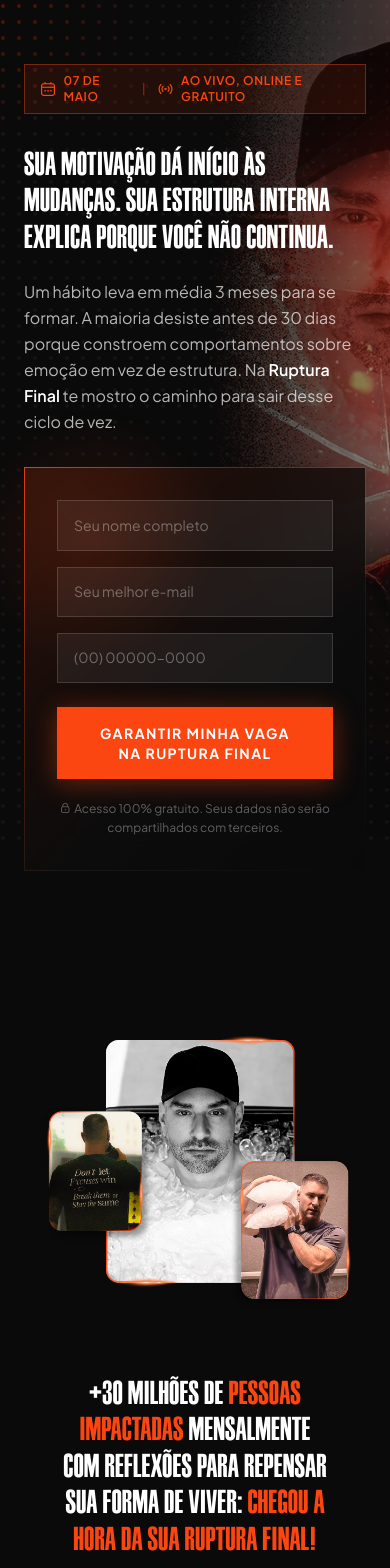
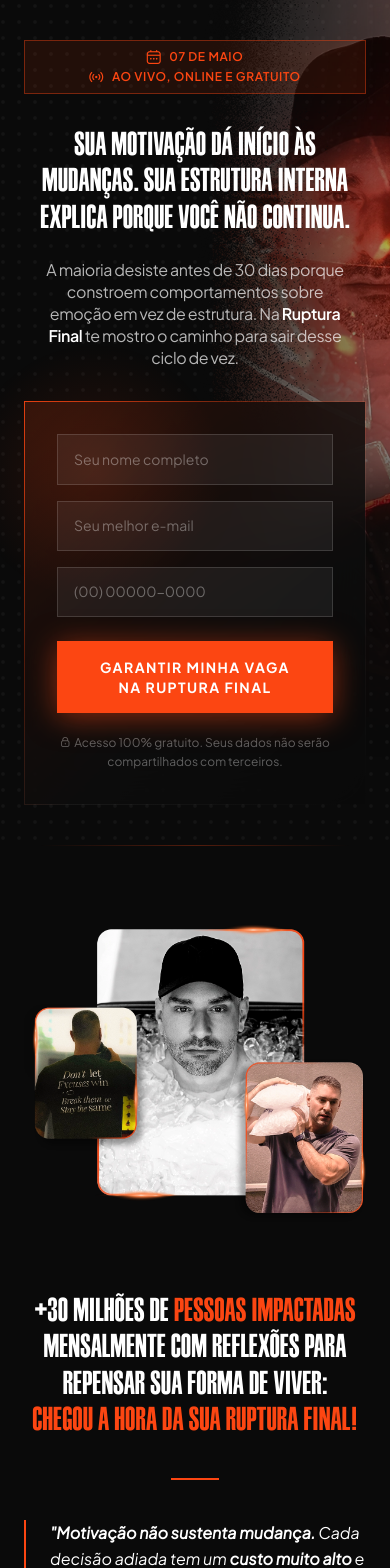
Before and after one commit to criacaondhub/rupturafinal, a React (Vite) app: page / in a window 390 px wide. Shown: the top 1568 px of the page. Built offline with nearby package versions, Linux system fonts and the light colour scheme; a web font is replaced by a local one.

Commit message:
Adequações de Responsividade

```diff
--- a/src/App.tsx
+++ b/src/App.tsx
@@ -44,10 +44,15 @@ export default function App() {
       {/* Conteúdo da página acima do grid */}
       <main className="relative z-10 text-white">
         <Hero />
+        <div className="md:hidden h-px mx-10 bg-gradient-to-r from-transparent via-primary/30 to-transparent" />
         <PorQue />
+        <div className="md:hidden h-px mx-10 bg-gradient-to-r from-transparent via-primary/30 to-transparent" />
         <Mecanismo />
+        <div className="md:hidden h-px mx-10 bg-gradient-to-r from-transparent via-primary/30 to-transparent" />
         <Sobre />
+        <div className="md:hidden h-px mx-10 bg-gradient-to-r from-transparent via-primary/30 to-transparent" />
         <FAQ />
+        <div className="md:hidden h-px mx-10 bg-gradient-to-r from-transparent via-primary/30 to-transparent" />
         <Rodape />
       </main>
     </div>
--- a/src/components/sections/FAQ.tsx
+++ b/src/components/sections/FAQ.tsx
@@ -49,7 +49,7 @@ export default function FAQ() {
   const [open, setOpen] = useState<number | null>(null)
 
   return (
-    <section className="bg-transparent py-20 md:py-32 px-6">
+    <section className="bg-transparent py-14 md:py-32 px-6">
       <div className="max-w-2xl mx-auto">
 
         {/* Título */}
--- a/src/components/sections/Hero.tsx
+++ b/src/components/sections/Hero.tsx
@@ -17,33 +17,45 @@ export default function Hero() {
 
 
       {/* Conteúdo */}
-      <div className="relative z-10 flex flex-col justify-center px-6 py-16 md:px-[5vw] md:py-24 w-full md:w-[48%]">
+      <div className="relative z-10 flex flex-col justify-center px-6 py-10 md:px-[5vw] md:py-24 w-full md:w-[48%]">
 
         {/* Pill */}
         <SectionReveal delay={0.1}>
-          <div className="inline-flex items-center gap-2 border border-primary/40 bg-primary/10 text-primary text-xs font-body font-semibold uppercase tracking-wider px-4 py-2 mb-8">
-            <i className="fi fi-rr-calendar text-sm leading-none" />
-            <span>07 de Maio</span>
-            <span className="text-primary/40 mx-1">|</span>
-            <i className="fi fi-rr-signal-stream text-sm leading-none" />
-            <span>Ao Vivo, Online e Gratuito</span>
+          <div className="flex justify-center md:inline-flex md:justify-start flex-col items-center gap-1 md:flex-row md:gap-2 border border-primary/40 bg-primary/10 text-primary text-xs font-body font-semibold uppercase tracking-wider px-4 py-2 mb-8">
+            <span className="flex items-center gap-2">
+              <i className="fi fi-rr-calendar text-sm leading-none" />
+              <span>07 de Maio</span>
+            </span>
+            <span className="hidden md:inline text-primary/40 mx-1">|</span>
+            <span className="flex items-center gap-2">
+              <i className="fi fi-rr-signal-stream text-sm leading-none" />
+              <span>Ao Vivo, Online e Gratuito</span>
+            </span>
           </div>
         </SectionReveal>
 
         {/* Headline */}
         <SectionReveal delay={0.2}>
-          <h1 className="font-title text-[8.5vw] md:text-[3.54vw] leading-[1.1] text-white mb-6 text-balance uppercase">
+          <h1 className="font-title text-[8.5vw] md:text-[3.54vw] leading-[1.1] text-white mb-6 text-balance uppercase text-center md:text-left">
             {content.headline}
           </h1>
         </SectionReveal>
 
         {/* Subtítulo */}
-        <SectionReveal delay={0.3}>
-          <p className="font-body text-white/70 text-base md:text-[1vw] leading-relaxed mb-8">
+        <SectionReveal delay={0.3} className="max-w-[88%] md:max-w-none mx-auto md:mx-0">
+          <p className="font-body text-white/70 text-base md:text-[1vw] leading-snug md:leading-relaxed tracking-tight md:tracking-normal mb-8 text-center md:text-left">
+            {(content.subtitleMobile
+              ? content.subtitleMobile.map((part, i) =>
+                  part.bold
+                    ? <strong key={i} className="text-white font-semibold md:hidden">{part.text}</strong>
+                    : <span key={i} className="md:hidden">{part.text}</span>
+                )
+              : null
+            )}
             {content.subtitle.map((part, i) =>
               part.bold
-                ? <strong key={i} className="text-white font-semibold">{part.text}</strong>
-                : part.text
+                ? <strong key={`d${i}`} className={content.subtitleMobile ? 'hidden md:inline' : ''}>{part.text}</strong>
+                : <span key={`d${i}`} className={content.subtitleMobile ? 'hidden md:inline' : ''}>{part.text}</span>
             )}
           </p>
         </SectionReveal>
--- a/src/components/sections/Mecanismo.tsx
+++ b/src/components/sections/Mecanismo.tsx
@@ -45,17 +45,17 @@ export default function Mecanismo() {
       />
 
       {/* Conteúdo — lado esquerdo */}
-      <div className="relative z-10 py-20 md:py-32 pl-6 md:pl-[6vw] pr-6 max-w-[42%]">
+      <div className="relative z-10 py-14 md:py-32 pl-6 md:pl-[6vw] pr-6 w-full md:max-w-[42%]">
 
         <SectionReveal direction="left">
-          <h2 className="font-title text-[8.5vw] md:text-[3.54vw] leading-[1.1] mb-4 text-balance uppercase">
+          <h2 className="font-title text-[8.5vw] md:text-[3.54vw] leading-[1.1] mb-4 text-balance uppercase text-center md:text-left">
             Na <span className="text-primary">Ruptura Final</span> você entende o mecanismo e como ajustar as
             engrenagens.
           </h2>
         </SectionReveal>
 
         <SectionReveal delay={0.1} direction="left">
-          <p className="font-body text-white/60 text-base md:text-[1vw] mb-10">
+          <p className="font-body text-white/60 text-base md:text-[1vw] mb-10 text-center md:text-left">
             Uma imersão online que vai pôr em "xeque" quem você almeja ser:
           </p>
         </SectionReveal>
@@ -72,8 +72,8 @@ export default function Mecanismo() {
         </div>
 
         <SectionReveal delay={0.5} direction="left">
-          <div className="bg-primary/10 border border-primary/30 p-5 mb-10">
-            <p className="font-body text-white/80 text-sm md:text-[0.85vw] leading-relaxed italic">
+          <div className="bg-primary/10 border border-primary/30 p-5 mb-10 backdrop-blur-md">
+            <p className="font-body text-white/80 text-base md:text-[0.85vw] leading-snug md:leading-relaxed italic text-center md:text-left">
               "A disciplina, a resiliência, o confronto e o desconforto tem o poder de mudar sua vida, seus resultados
               e todas as áreas da sua vida."
             </p>
@@ -81,7 +81,7 @@ export default function Mecanismo() {
         </SectionReveal>
 
         <SectionReveal delay={0.6} direction="left">
-          <CTAButton href="#hero">Garantir minha vaga na imersão</CTAButton>
+          <CTAButton href="#hero" className="w-full md:w-auto">Garantir minha vaga<br className="md:hidden" /> na imersão</CTAButton>
         </SectionReveal>
 
       </div>
--- a/src/components/sections/PorQue.tsx
+++ b/src/components/sections/PorQue.tsx
@@ -3,8 +3,8 @@ import FotosPorQue from '../ui/FotosPorQue'
 
 export default function PorQue() {
   return (
-    <section className="bg-transparent py-20 md:py-32 px-6">
-      <div className="max-w-[80vw] mx-auto flex flex-col md:flex-row items-center gap-12 md:gap-16">
+    <section className="bg-transparent py-14 md:py-32 px-6">
+      <div className="max-w-full md:max-w-[80vw] mx-auto flex flex-col md:flex-row items-center gap-12 md:gap-16">
 
         {/* Fotos — lado esquerdo */}
         <div className="w-full md:w-1/2 flex-shrink-0">
--- a/src/components/sections/Sobre.tsx
+++ b/src/components/sections/Sobre.tsx
@@ -4,8 +4,8 @@ import SignatureToledo from '../ui/SignatureToledo'
 
 export default function Sobre() {
   return (
-    <section className="bg-transparent py-20 md:py-32 px-6 overflow-hidden">
-      <div className="max-w-[78vw] mx-auto flex flex-col md:flex-row gap-12 md:gap-16 items-start">
+    <section className="bg-transparent py-14 md:py-32 px-6 overflow-hidden">
+      <div className="max-w-full md:max-w-[78vw] mx-auto flex flex-col md:flex-row gap-12 md:gap-16 items-start">
 
         {/* Foto — lado esquerdo (placeholder até o asset chegar) */}
         <SectionReveal direction="left" className="w-full md:w-[38%] flex-shrink-0">
@@ -27,25 +27,25 @@ export default function Sobre() {
         </SectionReveal>
 
         {/* Conteúdo — lado direito */}
-        <div className="flex flex-col gap-6 md:gap-8 text-left max-w-[40vw]">
+        <div className="flex flex-col gap-6 md:gap-8 text-left w-full md:max-w-[40vw]">
 
           {/* Subtítulo */}
           <SectionReveal delay={0.1} direction="right">
-            <p className="font-body text-primary text-sm font-semibold uppercase tracking-widest">
-              Quem está por trás da imersão "Ruptura Final"?
+            <p className="font-body text-primary text-sm font-semibold uppercase tracking-widest text-center md:text-left">
+              Quem está por trás<br className="md:hidden" /> da imersão "Ruptura Final"?
             </p>
           </SectionReveal>
 
           {/* Citação — título */}
           <SectionReveal delay={0.2} direction="right">
-            <h2 className="font-title text-[8.5vw] md:text-[3.54vw] leading-[1.1] text-balance uppercase italic">
+            <h2 className="font-title text-[8.5vw] md:text-[3.54vw] leading-[1.1] text-balance uppercase italic text-center md:text-left">
               "Todo dia eu <span className="text-primary">preciso provar para mim mesmo</span> que ainda sou capaz de fazer o que é difícil."
             </h2>
           </SectionReveal>
 
           {/* Corpo */}
           <SectionReveal delay={0.3} direction="right">
-            <div className="font-body text-white/70 text-base md:text-[0.95vw] leading-relaxed space-y-5 text-justify">
+            <div className="font-body text-white/70 text-base md:text-[0.95vw] leading-relaxed space-y-6 md:space-y-5 text-center md:text-justify tracking-tight md:tracking-normal">
               <p>
                 Minha experiência não é de sucesso ininterrupto. Fui atleta, programador, empreendedor, mas quebrei,
                 passei por falência e separação, precisando me reconstruir do zero.
@@ -70,7 +70,7 @@ export default function Sobre() {
 
           {/* CTA */}
           <SectionReveal delay={0.45} direction="right">
-            <CTAButton href="#hero">Me inscrever na Ruptura Final</CTAButton>
+            <CTAButton href="#hero" className="w-full md:w-auto">Me inscrever na<br className="md:hidden" /> Ruptura Final</CTAButton>
           </SectionReveal>
 
         </div>
--- a/src/components/ui/DotGrid.tsx
+++ b/src/components/ui/DotGrid.tsx
@@ -69,14 +69,14 @@ const DotGrid: React.FC<DotGridProps> = ({
   const canvasRef = useRef<HTMLCanvasElement>(null);
   const dotsRef = useRef<Dot[]>([]);
   const pointerRef = useRef({
-    x: 0,
-    y: 0,
+    x: -99999,
+    y: -99999,
     vx: 0,
     vy: 0,
     speed: 0,
     lastTime: 0,
-    lastX: 0,
-    lastY: 0
+    lastX: -99999,
+    lastY: -99999
   });
 
   const baseRgb = useMemo(() => hexToRgb(baseColor), [baseColor]);
@@ -271,6 +271,9 @@ const DotGrid: React.FC<DotGridProps> = ({
       }
     };
 
+    const isTouch = window.matchMedia('(pointer: coarse)').matches;
+    if (isTouch) return;
+
     const throttledMove = throttle(onMove, 50);
     window.addEventListener('mousemove', throttledMove, { passive: true });
     window.addEventListener('click', onClick);
--- a/src/components/ui/LeadForm.tsx
+++ b/src/components/ui/LeadForm.tsx
@@ -105,7 +105,7 @@ export default function LeadForm() {
           </div>
 
           <CTAButton type="submit" className="w-full mt-2 cta-glow" glow>
-            {submitting ? 'Aguarde...' : 'Garantir minha vaga na Ruptura Final'}
+            {submitting ? 'Aguarde...' : <>Garantir minha vaga<br className="md:hidden" /> na Ruptura Final</>}
           </CTAButton>
 
           <p className="text-white/35 text-xs font-body text-center leading-relaxed pt-1">
--- a/src/config/hero.ts
+++ b/src/config/hero.ts
@@ -5,6 +5,7 @@ type Part = { text: string; bold?: boolean };
 interface HeroContent {
   headline: string;
   subtitle: Part[];
+  subtitleMobile?: Part[];
 }
 
 export const heroVariants: Record<1 | 2 | 3, HeroContent> = {
@@ -12,6 +13,11 @@ export const heroVariants: Record<1 | 2 | 3, HeroContent> = {
     headline: 'Sua motivação dá início às mudanças. Sua estrutura interna explica porque você não continua.',
     subtitle: [
       { text: 'Um hábito leva em média 3 meses para se formar. A maioria desiste antes de 30 dias porque constroem comportamentos sobre emoção em vez de estrutura. Na ' },
+      { text: 'Ruptura Final', bold: true },
+      { text: ' te mostro o caminho para sair desse ciclo de vez.' },
+    ],
+    subtitleMobile: [
+      { text: 'A maioria desiste antes de 30 dias porque constroem comportamentos sobre emoção em vez de estrutura. Na ' },
       { text: 'Ruptura Final', bold: true },
       { text: ' te mostro o caminho para sair desse ciclo de vez.' },
     ],
```
